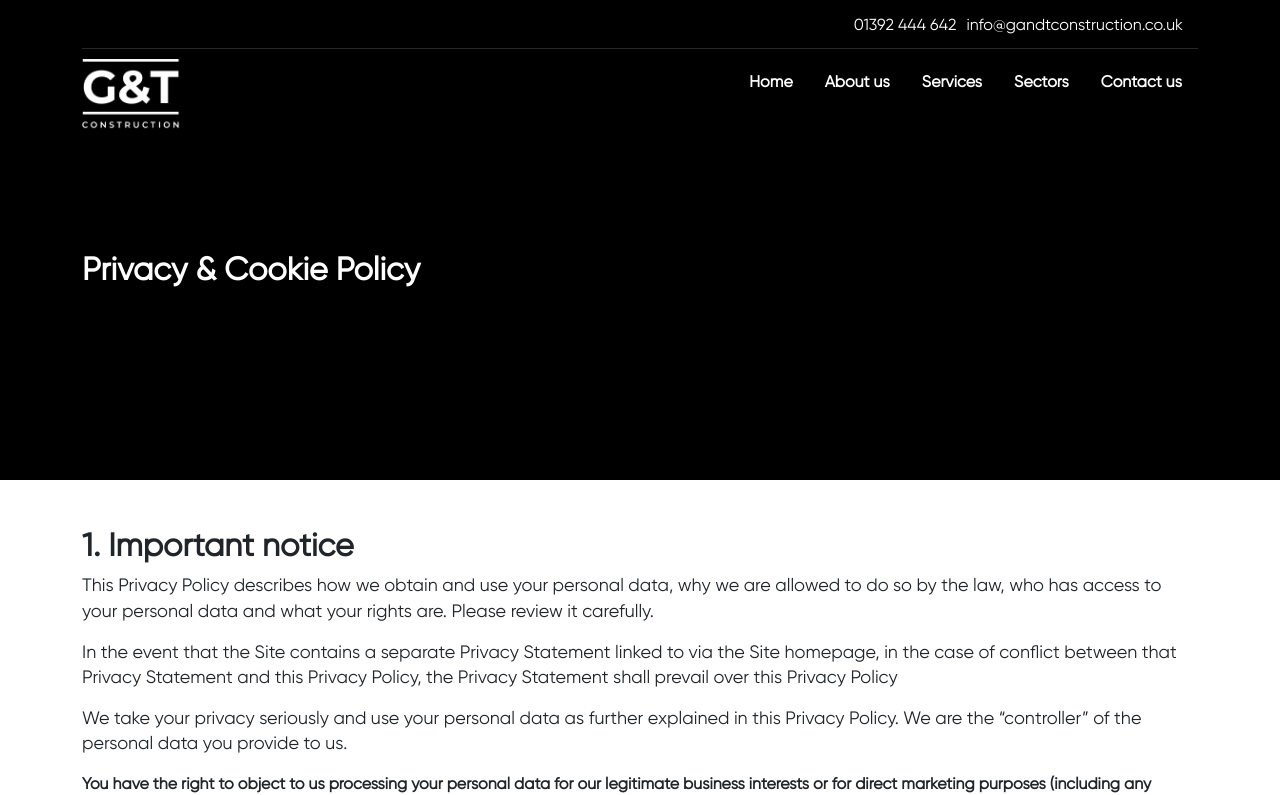
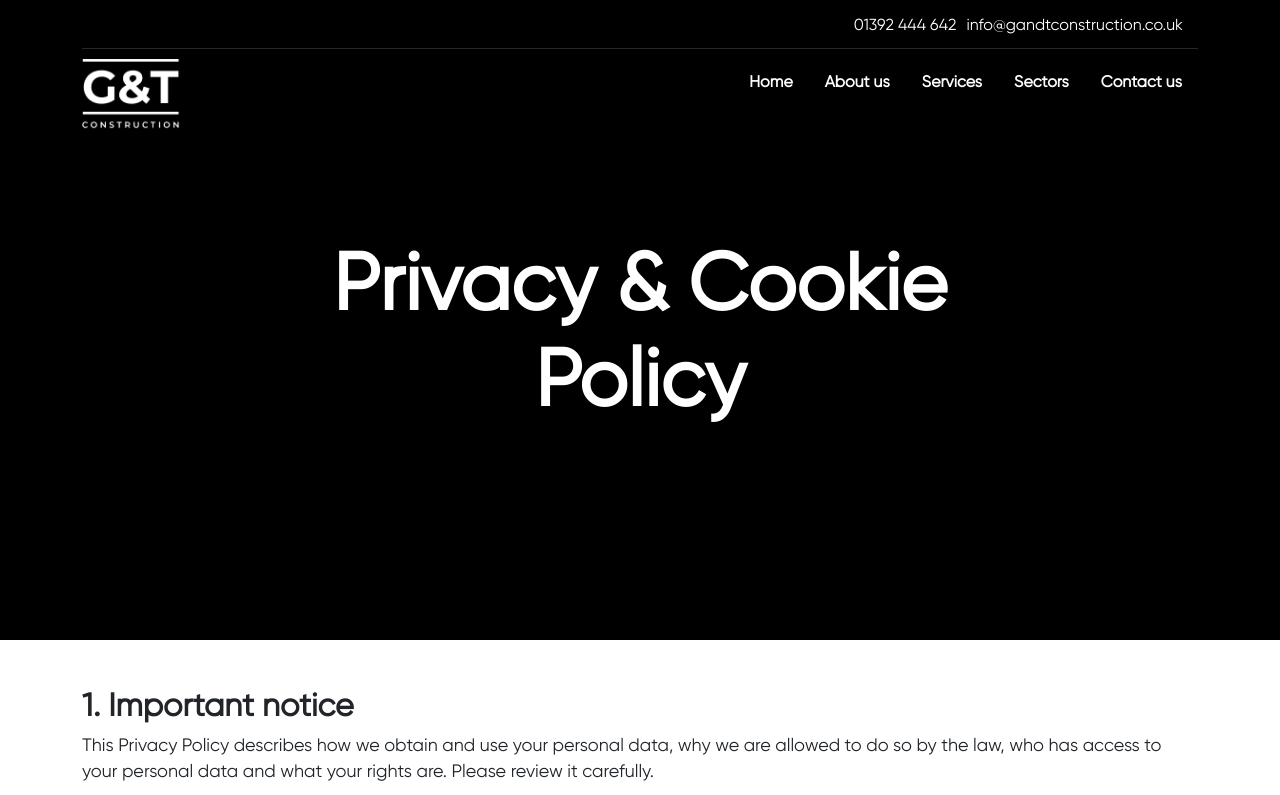
Before and after one commit to Ensio-Creative/g-t-construction, a Vue app: page /privacy in a window 1280 px wide. Shown: the top 795 px of the page. Built offline with nearby package versions, Linux system fonts and the light colour scheme; what @splidejs/vue-splide would draw is missing.

Commit message:
Changed the heading of the privacy page

```diff
--- a/src/views/privacy.vue
+++ b/src/views/privacy.vue
@@ -1,7 +1,7 @@
 <template>
 <section class="privacy">
-  <div class="container">
-    <h2>Privacy & Cookie Policy</h2>
+  <div class="content">
+    <h1>Privacy & Cookie Policy</h1>
   </div>
 </section>
 <section class="container my-5">
@@ -223,14 +223,35 @@ import Footer from '../components/common/Footer.vue'
 
 <style lang="scss" scoped>
 .privacy {
-  background-color: #000;
-  height: 60vh;
+  background: #000;
+  height: 40vh;
   display: flex;
   align-items: center;
-  h2 {
-    color: #fff;
-    margin-top: 70px;
+  color: #fff;
+  .content {
+    width: 350px;
+    margin: auto;
+    height: 4vh;
+    h1 {
+      text-align: center;
+      font-size: 40px;
+    font-weight: bold;
+    }
   }
+}
+
+@media (min-width: 1000px) {
+  .privacy {
+    height: 80vh;
+  .content {
+    width: 653px;
+    margin: auto;
+    height: 20vh;
+    h1 {
+      font-size: 80px;
+    }
+  }
+}
 }
 
 p {
--- a/src/views/services.vue
+++ b/src/views/services.vue
@@ -8,7 +8,7 @@
 <section class="side-msg">
   <div class="side-message">
     <div class="container">
-    <p>At G&T construction, our services include new build, refurbishment, and fit-out projects with a particular specialism in the construction of residential, industrial, commercial, retail, and educational facilities.</p>
+    <p>At G&T construction, our services include new build, expansion, refurbishment, and fit-out projects with a particular specialism in the construction of residential, industrial, commercial, retail, and educational facilities.</p>
   </div>
   </div>
 </section>
```
